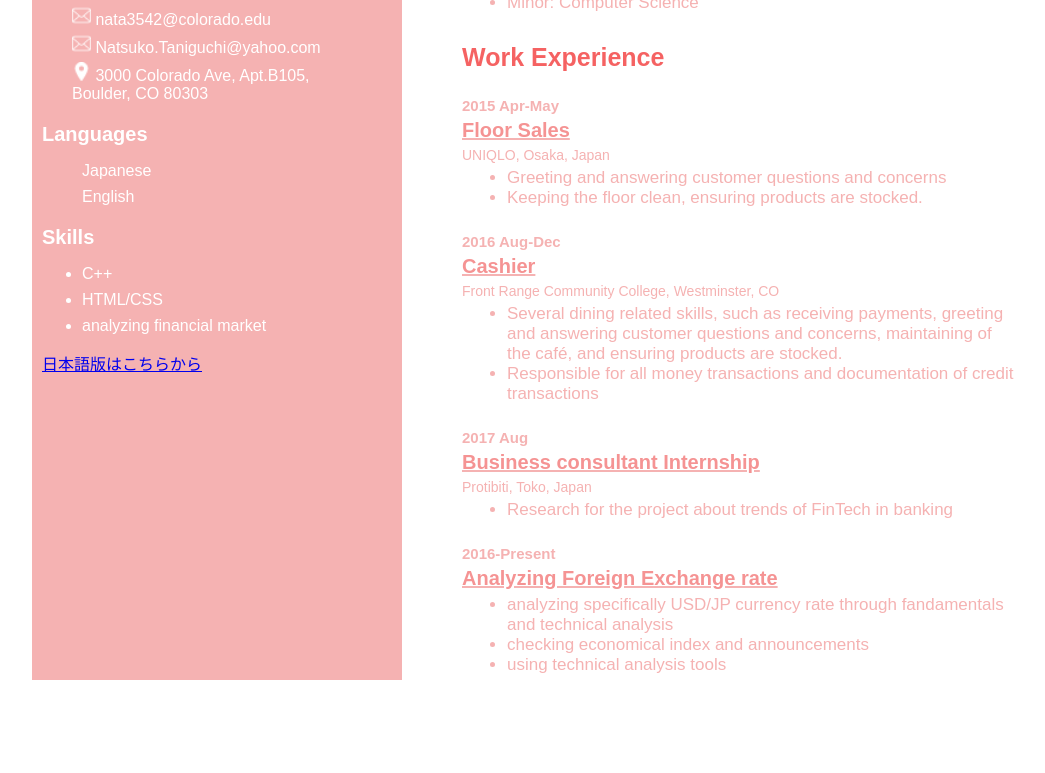
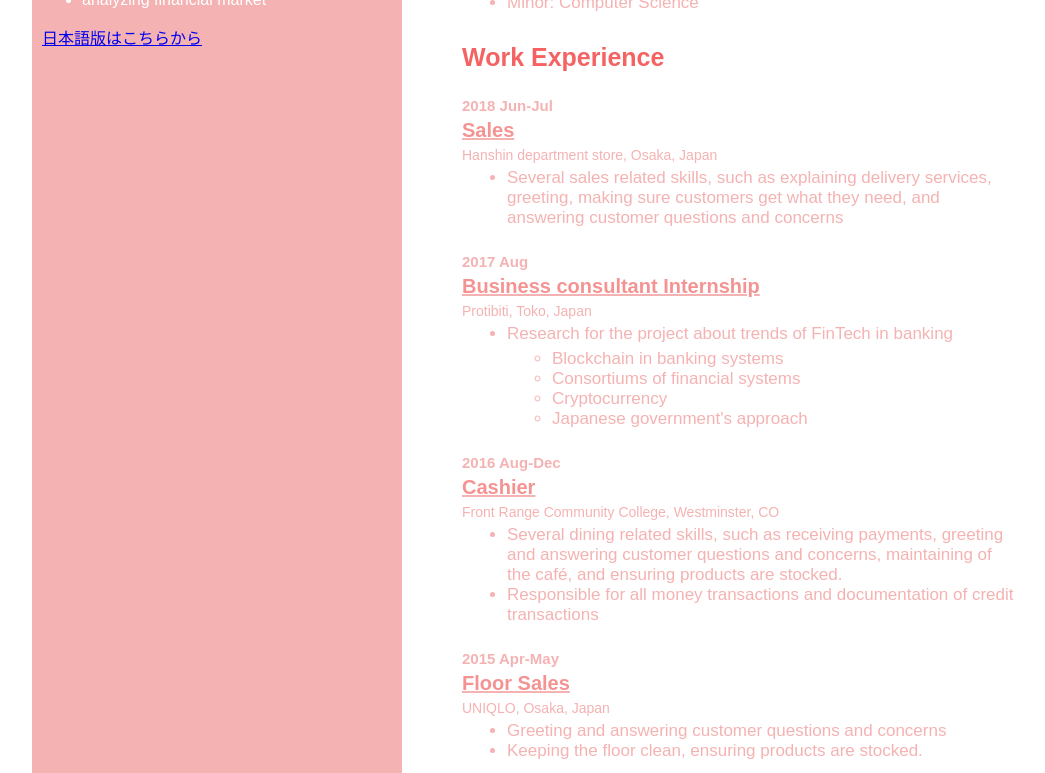
Before and after one commit to natsuko-summer/Natsuko.Taniguchi, a plain HTML site: page index.html in a window 1280 px wide. Shown: the part 433-1206 px from the top of the page, without its empty margins (108-1153 px from the left). Before the commit the page ends 1126 px from the top, so only its background shows below. Drawn offline with Linux system fonts and the light colour scheme.

Commit message:
Update index.html

```diff
--- a/index.html
+++ b/index.html
@@ -9,14 +9,14 @@
         <div class="container">
         <div class="info">
             <div class="infoTop">
-                <img src="image1.jpeg"/>
+                <img src="./images/image1.jpeg">
 
                 <h3>Natsuko Taniguchi</h3>
             </div>
-            <p><img src="phone.png" width="19"/>        +1(720)803-8742</p>
-            <p><img src="contact.png" width="19"/>         nata3542@colorado.edu</p>
-            <p><img src="contact.png" width="19"/>         Natsuko.Taniguchi@yahoo.com</p>
-            <p><img src="location.png" width="19"/>        3000 Colorado Ave, Apt.B105, <br>Boulder, CO 80303</p>
+            <p><img src="./images/phone.png" width="19"/>        +1(720)803-8742</p>
+            <p><img src="./images/contact.png" width="19"/>         nata3542@colorado.edu</p>
+            <p><img src="./images/contact.png" width="19"/>         Natsuko.Taniguchi@yahoo.com</p>
+            <p><img src="./images/location.png" width="19"/>        3000 Colorado Ave, Apt.B105, <br>Boulder, CO 80303</p>
             <h4>Languages</h4>
             <ul style="list-style:none;">
                 <li>Japanese</li>
@@ -28,16 +28,13 @@
                 <li>HTML/CSS</li>
                 <li>analyzing financial market</li>
             </ul>
-            <a href="https://natsuko-summer.github.io/Natsuko.Taniguchi.JPN/"
-               target="_blank">日本語版はこちらから</a>
+            <a href="https://natsuko-summer.github.io/Natsuko.Taniguchi.JPN/" target="_blank">日本語版はこちらから</a>
         </div>
 
         <div class="main">
             <div class="aboutme">
                 <h3>About Me</h3>
-                <p>I am a junior student at University of Colorado Boulder.
-                    I am majoring at Economics and minoring at Computer Science and interested
-                    in quantitative economics and statistics. </p>
+                <p>I am a junior student at University of Colorado Boulder. I am majoring at Economics and minoring at Computer Science and interested in quantitative economics and statistics. </p>
             </div>
             <div class="education">
                 <h3>Education</h3>
@@ -48,19 +45,30 @@
                 <u><h4>University of Colorado Boulder,CO</h4></u>
                 <p>Bachelor of Arts in Economics, expected graduation Dec 2019</p>
                 <ul>
-                    <li>GPA: 3.3/4.0</li>
+                    <li>GPA: 3.2/4.0</li>
                     <li>Major: Ecnomics emphasis on quantitative economics</li>
                     <li>Minor: Computer Science</li>
                 </ul>
             </div>
             <div class="experience">
                 <h3>Work Experience</h3>
-                <h5>2015 Apr-May</h5>
-                <u><h4>Floor Sales</h4></u>
-                <p>UNIQLO, Osaka, Japan</p>
+                <h5>2018 Jun-Jul</h5>
+                <u><h4>Sales</h4></u>
+                <p>Hanshin department store, Osaka, Japan</p>
                 <ul>
-                    <li>Greeting and answering customer questions and concerns</li>
-                    <li>Keeping the floor clean, ensuring products are stocked.</li>
+                    <li>Several sales related skills, such as explaining delivery services, greeting, making sure customers get what they need, and answering customer questions and concerns</li>
+                </ul>
+                <h5>2017 Aug</h5>
+                <u><h4>Business consultant Internship</h4></u>
+                <p>Protibiti, Toko, Japan</p>
+                <ul>
+                <li>Research for the project about trends of FinTech in banking</li>
+                <ul>
+                    <li>Blockchain in banking systems</li>
+                    <li>Consortiums of financial systems</li>
+                    <li>Cryptocurrency</li>
+                    <li>Japanese government's approach</li>
+                </ul>
                 </ul>
                 <h5>2016 Aug-Dec</h5>
                 <u><h4>Cashier</h4></u>
@@ -69,17 +77,19 @@
                     <li>Several dining related skills, such as receiving payments, greeting and answering customer questions and concerns, maintaining of the café, and ensuring products are stocked.</li>
                     <li>Responsible for all money transactions and documentation of credit transactions</li>
                 </ul>
-                <h5>2017 Aug</h5>
-                <u><h4>Business consultant Internship</h4></u>
-                <p>Protibiti, Toko, Japan</p>
+                <h5>2015 Apr-May</h5>
+                <u><h4>Floor Sales</h4></u>
+                <p>UNIQLO, Osaka, Japan</p>
                 <ul>
-                <li>Research for the project about trends of FinTech in banking</li></ul>
+                    <li>Greeting and answering customer questions and concerns</li>
+                    <li>Keeping the floor clean, ensuring products are stocked.</li>
+                </ul>
                 <h5>2016-Present</h5>
                 <u><h4>Analyzing Foreign Exchange rate</h4></u>
                 <ul>
-                <li>analyzing specifically USD/JP currency rate through fandamentals and technical analysis</li>
-                    <li>checking economical index and announcements</li>
-                    <li>using technical analysis tools</li>
+                    <li>Analyzing specifically USD/JP currency rate through fandamentals and technical analysis</li>
+                    <li>Checking economical index and announcements</li>
+                    <li>Using technical analysis tools</li>
                 </ul>
 
             </div>
```
